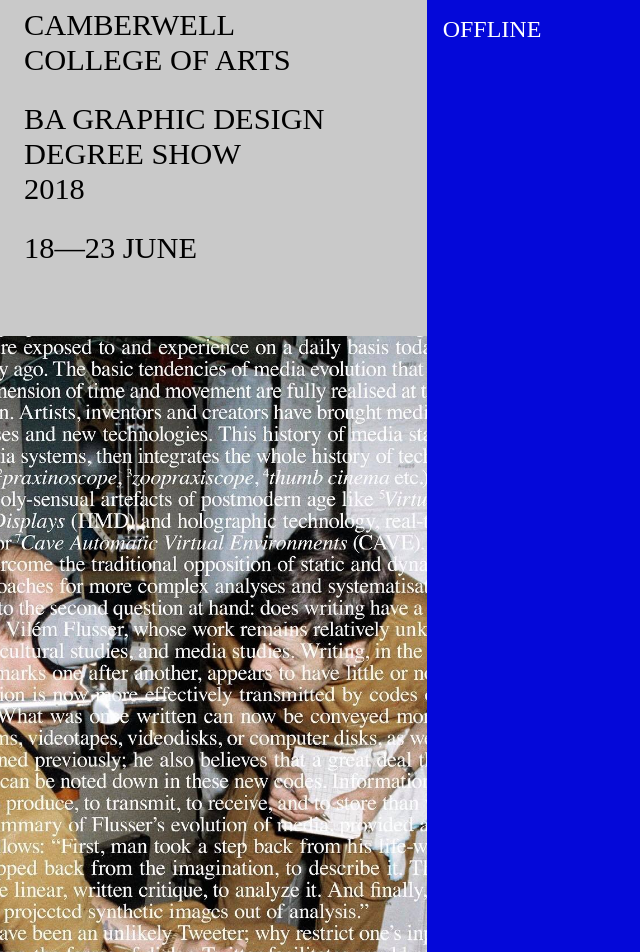
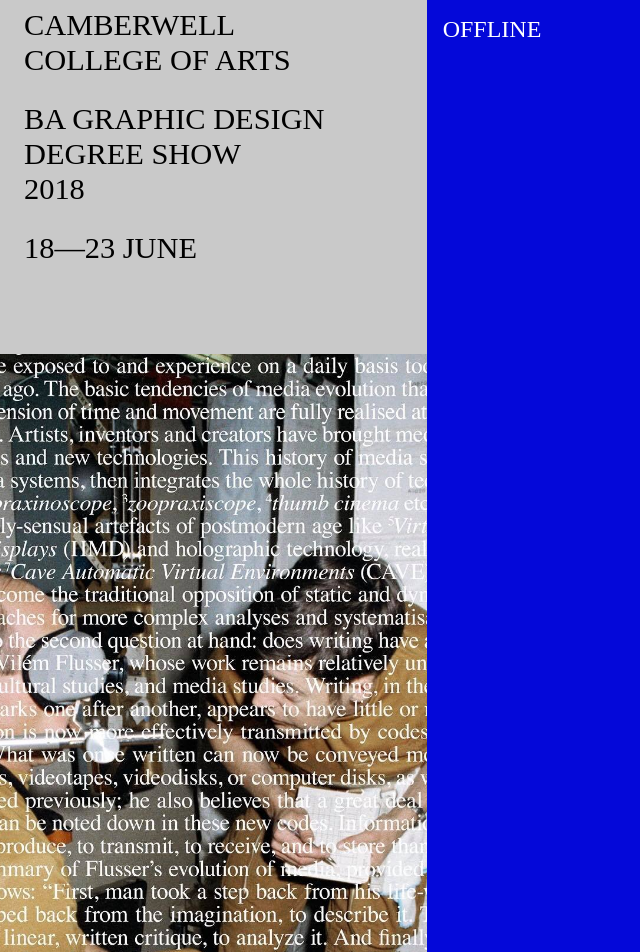
Before and after one commit to awesomephant/gdc2018-website, a Jekyll site: the page built from index.md, in a window 1280 px wide. Shown: the top 952 px of the page, without its empty margins (0-640 px from the left). Built offline with Jekyll 4.4.1, drawn with Linux system fonts in a browser that asks for light colours; some web fonts are replaced.

Commit message:
change container heigt

```diff
--- a/_sass/_home.scss
+++ b/_sass/_home.scss
@@ -4,7 +4,7 @@
     grid-template-columns: repeat(2, 50%);
     @include bp(m){
         grid-template-columns: repeat(3, 33.33333vw);
-        grid-template-rows: repeat(8, calc(13rem + 10vh + 3vw));
+        grid-template-rows: repeat(8, calc(13rem + 12vh + 3vw));
     }
     img, video {
         max-width: 150%;
```
